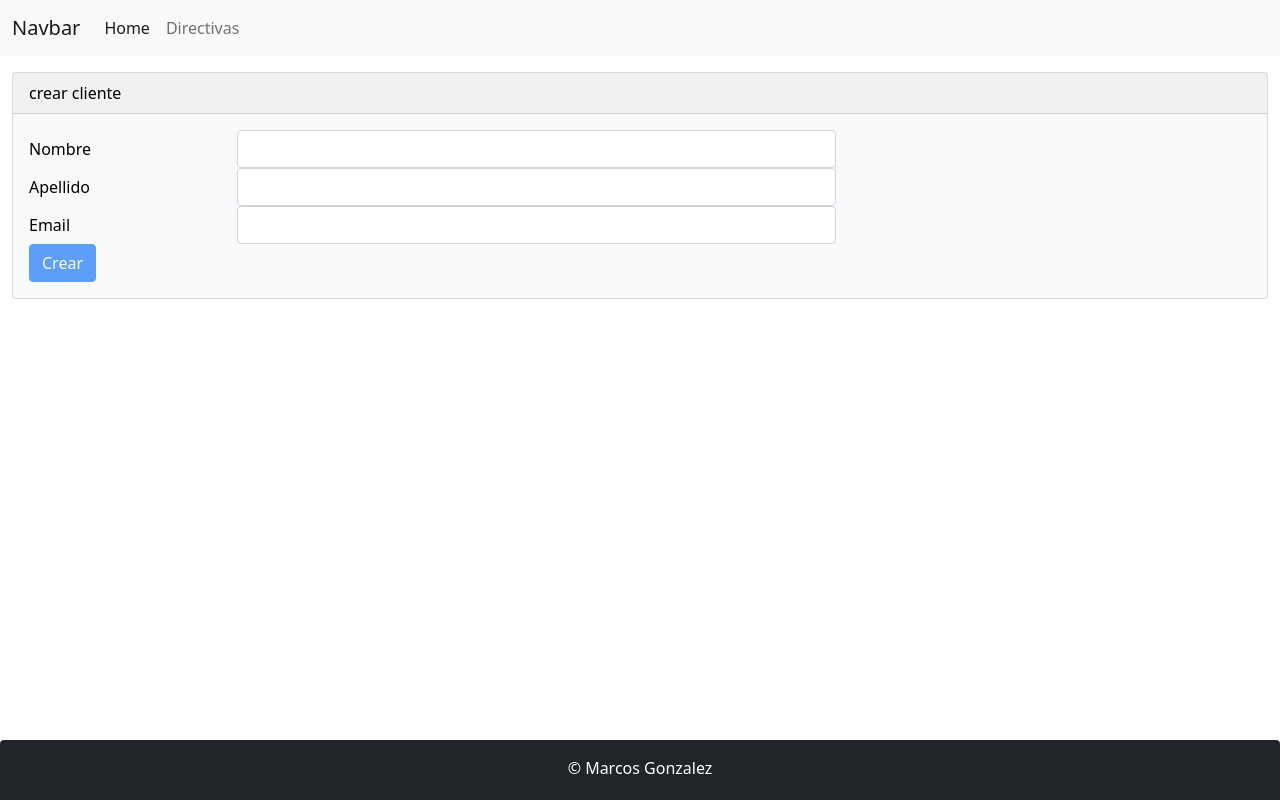
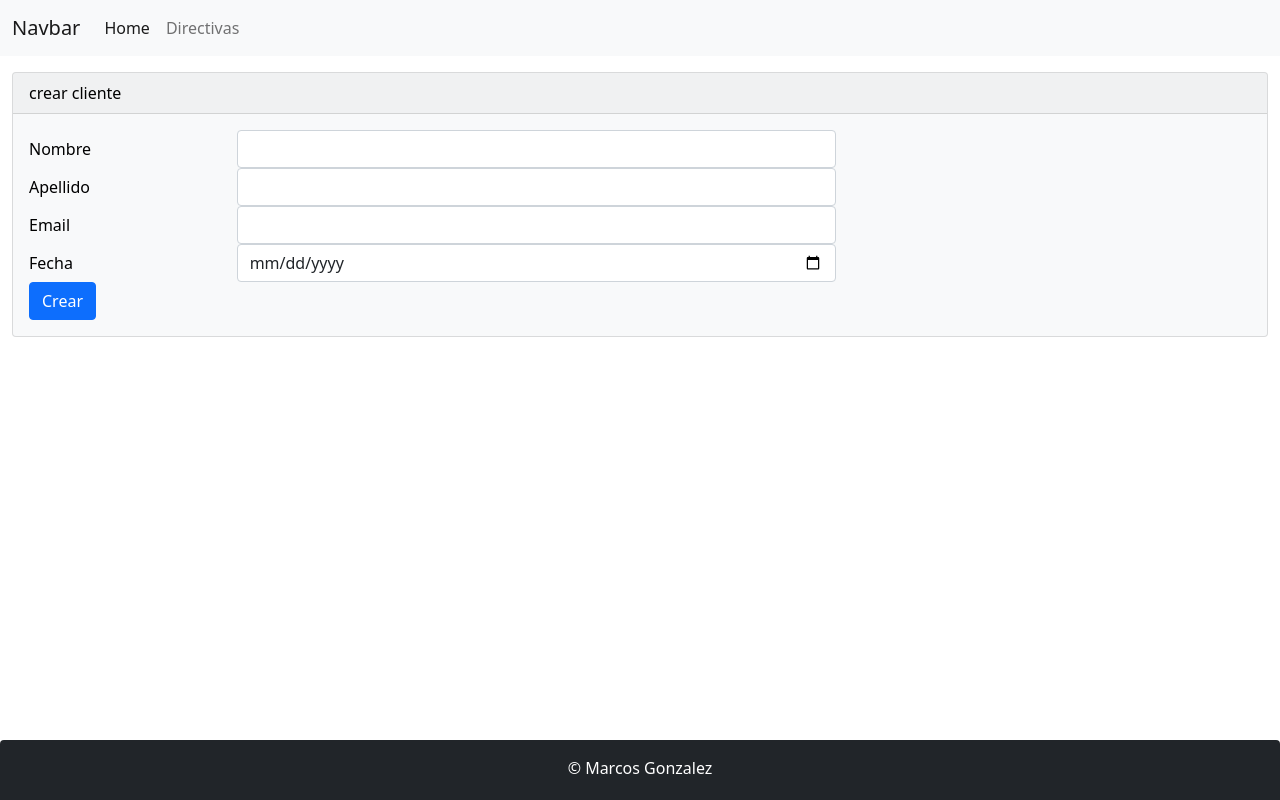
Before and after one commit to mgonzalez12/Angular-springboot, an Angular app in the folder clientes-app/: page /clientes/form in a window 1280 px wide. Built offline with nearby package versions, Linux system fonts and the light colour scheme.

Commit message:
Correcciones backend

```diff
--- a/clientes-app/src/app/clientes/form.component.html
+++ b/clientes-app/src/app/clientes/form.component.html
@@ -47,15 +47,21 @@
                 </div>
                 </div>
         </div>
+        <div class="form-group row">
+            <label for="CreateAt" class="col-form-label col-sm-2">Fecha</label>
+            <div class="col-sm-6">
+                  <input type="date" class="form-control" [(ngModel)]="cliente.createAt" name="CreateAt" required>
+                </div>
+        </div>
 
         <div class="form-group row">
             <div class="col-sm-6">
                 <button class="btn btn-primary" role="button"
-                (click)="create()" *ngIf="!cliente.id else elseBlock" [disabled]="clienteForm">Crear</button>
+                (click)="create()" *ngIf="!cliente.id else elseBlock" >Crear</button>
 
                 <ng-template #elseBlock>
                     <button class="btn btn-primary" role="button"
-                (click)="update()" [disabled]="clienteForm">Editar</button>
+                (click)="update()" >Editar</button>
                 </ng-template>
 
             </div>
```
Also changed, not shown: 2 other files (tests, documents, lock files or other folders).
